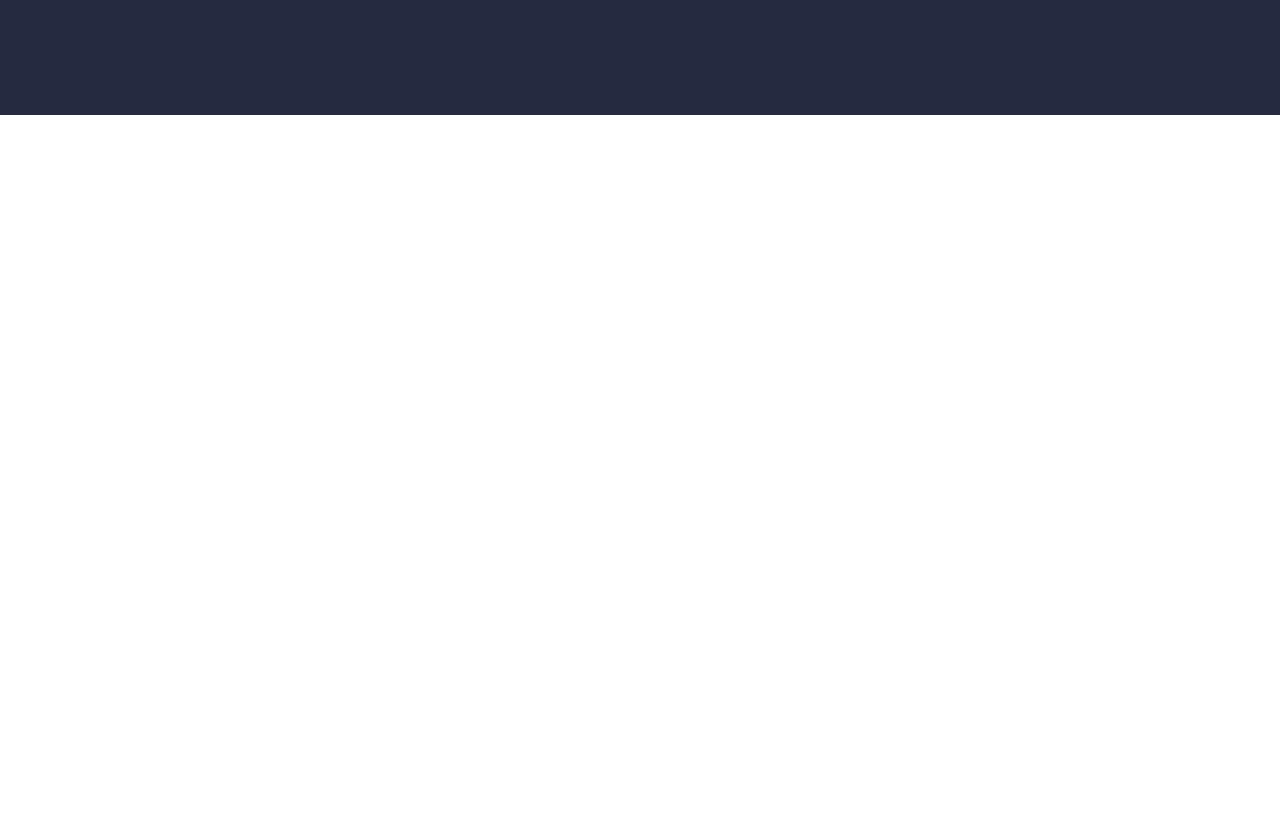
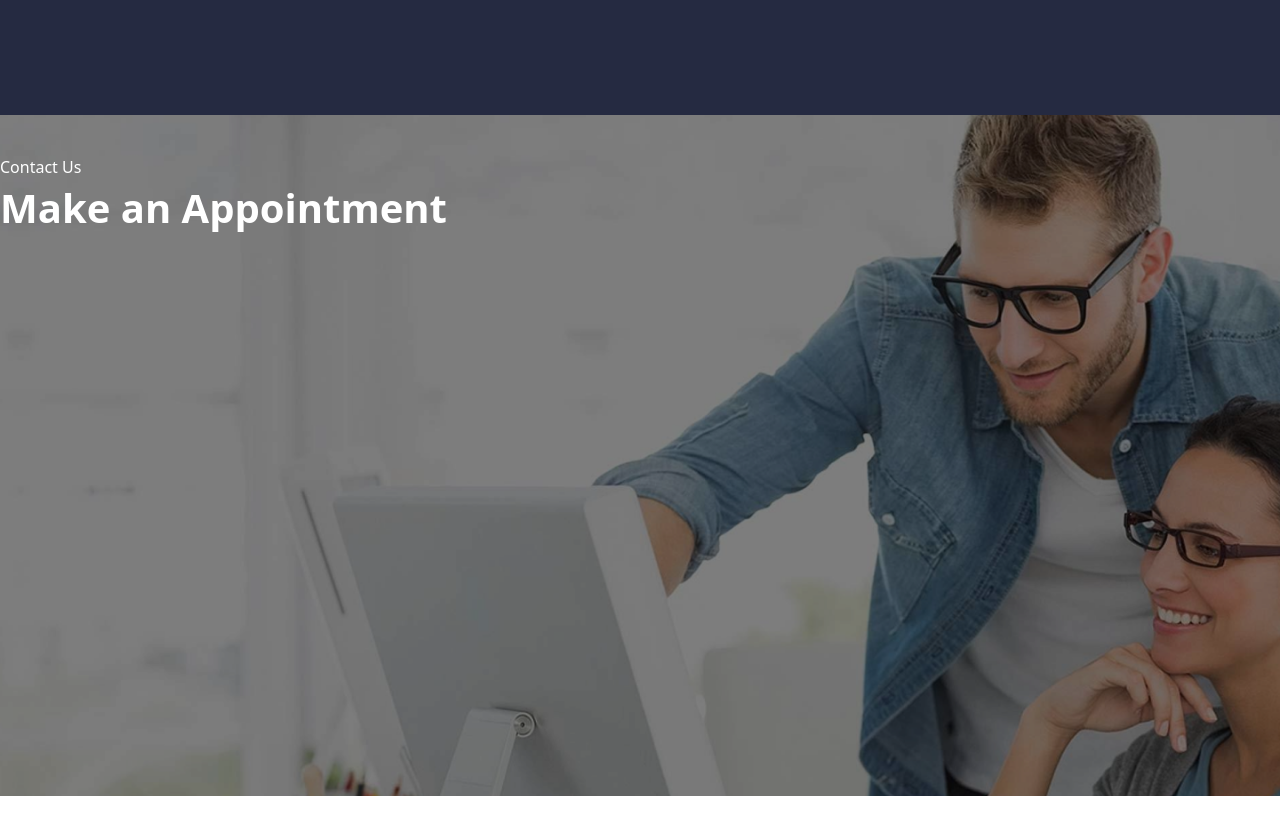
Before and after one commit to MANIZABAYO-Elie/K-Marketer, a website: page public/index.html in a window 1280 px wide. Shown: the part 4117-4952 px from the top of the page. Before the commit the page ends 4427 px from the top, so only its background shows below. Drawn offline with Linux system fonts and the light colour scheme.

Commit message:
file committed

```diff
--- a/public/index.html
+++ b/public/index.html
@@ -354,6 +354,19 @@
         </div>
 
 </section>
-<section>
+<section class="w-full h-[823px]">
+    <div class="bg-[url('/images/contact-background.png')] h-[681px] w-full bg-cover bg-center">
+        <div class=" w-[455px] h-[81px]">
+            <h5 class="w-[90px] h-[24px] pt-[40px] text-white">
+                Contact Us
+            </h5>
+            <h2 class="pt-[24px] font-[700] font-Montserrat leading-[57px] text-[40px] text-white">
+                Make an Appointment
+            </h2>
 
+        </div>
+
+
+
+    </div>
 </section>
```
Also changed, not shown: images/contact-background.png (added), src/style.css.
